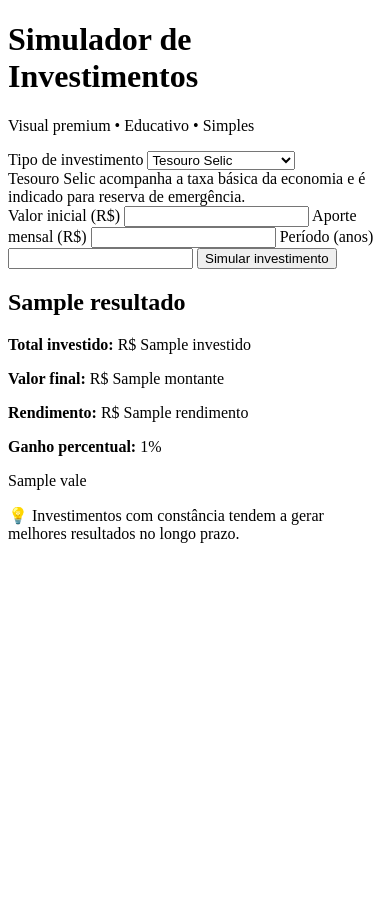
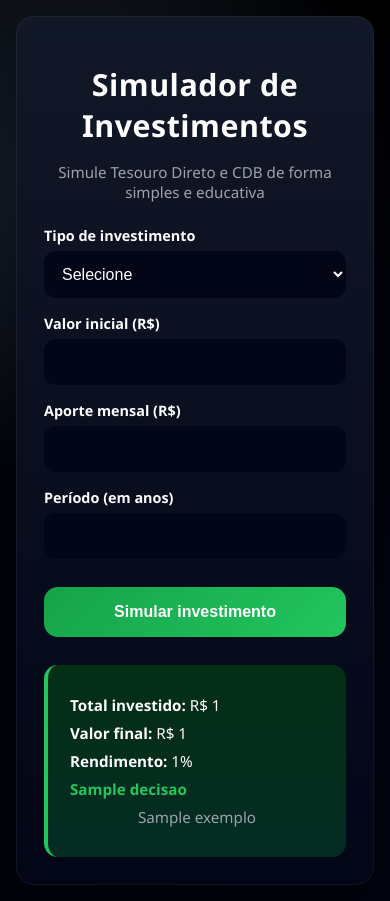
Before and after one commit to brandaoyan19-dotcom/Simulador-investimentos-flask, a Flask app: template templates/index.html in a window 390 px wide. Before the commit the page ends 543 px from the top, so only its background shows below. Run offline with Flask 3, Linux system fonts and the light colour scheme; the template is opened without the code that fills it: most values are stand-ins (such as "Sample title", 1, 10 or a date in 2020).

Commit message:
Visual bom e responsivo

```diff
--- a/app.py
+++ b/app.py
@@ -2,56 +2,88 @@ from flask import Flask, render_template, request
 
 app = Flask(__name__)
 
+# Taxas anuais médias (simulação educativa)
+SELIC_ANUAL = 0.105   # 10,5% ao ano
+CDI_ANUAL = 0.105     # 100% do CDI ≈ Selic
+IPCA_ANUAL = 0.045    # 4,5% ao ano
+
+
 @app.route("/", methods=["GET", "POST"])
 def index():
     resultado = None
+    mostrar_ipca_extra = False
+    mostrar_cdi = False
 
     if request.method == "POST":
         tipo = request.form.get("tipo")
-        capital = float(request.form.get("capital"))
+        valor_inicial = float(request.form.get("valor_inicial"))
         aporte = float(request.form.get("aporte"))
         anos = int(request.form.get("anos"))
 
-        selic = 0.105
-        cdi = 0.10
-        ipca = 0.045
+        meses = anos * 12
+        total_investido = valor_inicial + (aporte * meses)
 
+        # === DEFINIÇÃO DA TAXA ===
         if tipo == "selic":
-            taxa = selic
+            taxa_anual = SELIC_ANUAL
             nome = "Tesouro Selic"
 
-        elif tipo == "cdi":
-            perc_cdi = float(request.form.get("perc_cdi")) / 100
-            taxa = cdi * perc_cdi
-            nome = "CDB atrelado ao CDI"
-
         elif tipo == "ipca":
-            adicional = float(request.form.get("ipca_extra")) / 100
-            taxa = ipca + adicional
+            mostrar_ipca_extra = True
+            ipca_extra = float(request.form.get("ipca_extra"))
+            taxa_anual = IPCA_ANUAL + (ipca_extra / 100)
             nome = "Tesouro IPCA+"
 
-        meses = anos * 12
-        montante = capital
+        elif tipo == "cdb":
+            mostrar_cdi = True
+            cdi_percentual = float(request.form.get("cdi_percentual"))
+            taxa_anual = CDI_ANUAL * (cdi_percentual / 100)
+            nome = "CDB"
 
+        else:
+            taxa_anual = 0
+            nome = "Investimento"
+
+        # === CONVERSÃO PARA TAXA MENSAL ===
+        taxa_mensal = (1 + taxa_anual) ** (1 / 12) - 1
+
+        # === SIMULAÇÃO ===
+        saldo = valor_inicial
         for _ in range(meses):
-            montante = montante * (1 + taxa / 12) + aporte
+            saldo = saldo * (1 + taxa_mensal) + aporte
 
-        investido = capital + aporte * meses
-        rendimento = montante - investido
-        percentual = (rendimento / investido) * 100 if investido > 0 else 0
+        rendimento = saldo - total_investido
+        percentual = (rendimento / total_investido) * 100 if total_investido > 0 else 0
 
-        vale = "VALE A PENA" if rendimento > 0 else "NÃO VALE A PENA"
+        # === DECISÃO ===
+        if percentual >= 6:
+            decisao = "✅ Vale a pena investir"
+            exemplo = (
+                f"Esse investimento superou a inflação e aumentou seu poder de compra. "
+                f"É uma boa opção para {anos} anos pensando em segurança."
+            )
+        else:
+            decisao = "⚠️ Não vale tanto a pena"
+            exemplo = (
+                f"O rendimento foi baixo para o período. "
+                f"Talvez seja melhor comparar com outras opções ou prazos maiores."
+            )
 
         resultado = {
-            "nome": nome,
-            "montante": round(montante, 2),
-            "investido": round(investido, 2),
-            "rendimento": round(rendimento, 2),
-            "percentual": round(percentual, 2),
-            "vale": vale
+            "total_investido": f"{total_investido:,.2f}".replace(",", "X").replace(".", ",").replace("X", "."),
+            "total_final": f"{saldo:,.2f}".replace(",", "X").replace(".", ",").replace("X", "."),
+            "percentual": f"{percentual:.2f}",
+            "decisao": decisao,
+            "exemplo": exemplo,
         }
 
-    return render_template("index.html", resultado=resultado)
+    return render_template(
+        "index.html",
+        resultado=resultado,
+        mostrar_ipca_extra=mostrar_ipca_extra,
+        mostrar_cdi=mostrar_cdi
+    )
+
 
 if __name__ == "__main__":
-    app.run(host="0.0.0.0", port=5000)
+    app.run(debug=True)
--- a/static/style.css
+++ b/static/style.css
@@ -1,36 +1,46 @@
+/* RESET BÁSICO */
 * {
   box-sizing: border-box;
 }
 
+/* BODY – FUNDO PREMIUM */
 body {
   margin: 0;
-  font-family: Arial, sans-serif;
-  background: radial-gradient(circle at top, #0b1220, #020617);
+  font-family: 'Segoe UI', Arial, sans-serif;
+  background:
+    radial-gradient(circle at 20% 20%, #1e293b, transparent 40%),
+    radial-gradient(circle at 80% 80%, #020617, #000);
   min-height: 100vh;
   display: flex;
   align-items: center;
   justify-content: center;
   padding: 16px;
-  color: #fff;
+  color: #ffffff;
 }
 
-/* Card principal */
+/* CONTAINER PRINCIPAL */
 .container {
   width: 100%;
   max-width: 420px;
-  background: #111827;
-  border-radius: 16px;
-  padding: 24px;
-  box-shadow: 0 20px 60px rgba(0, 0, 0, 0.6);
+  background: linear-gradient(180deg, #111827, #020617);
+  border-radius: 18px;
+  padding: 28px;
+  box-shadow:
+    0 25px 80px rgba(0, 0, 0, 0.7),
+    inset 0 0 0 1px rgba(255, 255, 255, 0.05);
+  backdrop-filter: blur(8px);
 }
 
-/* Títulos */
+/* TÍTULO */
 h1 {
   text-align: center;
-  margin-bottom: 8px;
-  font-size: 1.8rem;
+  margin-bottom: 6px;
+  font-size: 1.9rem;
+  font-weight: 700;
+  letter-spacing: 0.5px;
 }
 
+/* SUBTÍTULO */
 .subtitle {
   text-align: center;
   color: #9ca3af;
@@ -38,86 +48,106 @@ h1 {
   font-size: 0.95rem;
 }
 
-/* Labels */
+/* LABELS */
 label {
   display: block;
   margin-top: 16px;
-  font-weight: bold;
+  margin-bottom: 6px;
+  font-weight: 600;
   font-size: 0.9rem;
 }
 
-/* Inputs */
+/* INPUTS E SELECT */
 input,
 select {
   width: 100%;
-  margin-top: 6px;
-  padding: 12px;
-  border-radius: 10px;
-  border: none;
-  font-size: 1rem;
-}
-
-/* Botão */
-button {
-  width: 100%;
-  margin-top: 24px;
   padding: 14px;
   border-radius: 12px;
   border: none;
+  font-size: 1rem;
+  background: #020617;
+  color: #ffffff;
+  outline: none;
+}
+
+/* FOCO */
+input:focus,
+select:focus {
+  box-shadow: 0 0 0 2px #22c55e;
+}
+
+/* BOTÃO */
+button {
+  width: 100%;
+  margin-top: 28px;
+  padding: 16px;
+  border-radius: 14px;
+  border: none;
+  font-size: 1rem;
+  font-weight: 600;
+  cursor: pointer;
   background: linear-gradient(135deg, #16a34a, #22c55e);
-  color: #fff;
-  font-size: 1rem;
-  font-weight: bold;
-  cursor: pointer;
+  color: #ffffff;
+  transition: transform 0.2s ease, box-shadow 0.2s ease;
 }
 
 button:hover {
-  opacity: 0.9;
+  transform: translateY(-2px);
+  box-shadow: 0 10px 25px rgba(34, 197, 94, 0.35);
 }
 
-/* Resultado */
+/* CARD DE RESULTADO */
 .card {
-  margin-top: 24px;
-  padding: 16px;
+  margin-top: 28px;
+  padding: 22px;
+  border-radius: 14px;
+  background: linear-gradient(180deg, #052e16, #022c22);
   border-left: 4px solid #22c55e;
-  background: #0f172a;
-  border-radius: 10px;
 }
 
+/* TEXTOS DO CARD */
 .card p {
   margin: 8px 0;
+  font-size: 0.95rem;
 }
 
-/* Valor destaque */
-.valor {
-  margin-top: 12px;
-  font-size: 1.4rem;
-  font-weight: bold;
+/* DESTAQUE FINAL */
+.value {
+  margin-top: 14px;
+  font-size: 1.1rem;
+  font-weight: 700;
   color: #22c55e;
 }
 
-/* Texto exemplo */
+/* TEXTO EXPLICATIVO */
 .exemplo {
-  margin-top: 20px;
+  margin-top: 18px;
   font-size: 0.85rem;
   color: #9ca3af;
   text-align: center;
 }
 
-/* 📱 TELAS PEQUENAS */
-@media (max-width: 480px) {
-  h1 {
-    font-size: 1.6rem;
+/* RESPONSIVIDADE EXTRA */
+@media (max-height: 700px) {
+  body {
+    align-items: flex-start;
   }
 
   .container {
-    padding: 20px;
+    margin-top: 24px;
+  }
+}/* ANIMAÇÃO SUAVE */
+@keyframes fadeUp {
+  from {
+    opacity: 0;
+    transform: translateY(15px);
+  }
+  to {
+    opacity: 1;
+    transform: translateY(0);
   }
 }
 
-/* 💻 TELAS GRANDES */
-@media (min-width: 1024px) {
-  .container {
-    max-width: 480px;
-  }
+.card {
+  animation: fadeUp 0.6s ease-out;
 }
--- a/templates/index.html
+++ b/templates/index.html
@@ -1,90 +1,86 @@
- <!DOCTYPE html>
-<html lang="pt-br">
+<!DOCTYPE html>
+<html lang="pt-BR">
 <head>
-<meta name="viewport" content="width=device-width, initial-scale=1.0">
+  <meta charset="UTF-8">
+  <title>Simulador de Investimentos</title>
+
+  <!-- RESPONSIVIDADE -->
+  <meta name="viewport" content="width=device-width, initial-scale=1.0">
+
+  <!-- CSS -->
+  <link rel="stylesheet" href="{{ url_for('static', filename='style.css') }}">
 </head>
+<body>
 
-<body>
   <div class="container">
     <h1>Simulador de Investimentos</h1>
-    <p class="subtitle">Visual premium • Educativo • Simples</p>
+    <p class="subtitle">
+      Simule Tesouro Direto e CDB de forma simples e educativa
+    </p>
 
-    <form method="post">
+    <!-- FORMULÁRIO -->
+    <form method="POST">
+
       <label>Tipo de investimento</label>
-      <select name="tipo" id="tipo" onchange="atualizarCampos()" required>
+      <select name="tipo" required>
+        <option value="">Selecione</option>
         <option value="selic">Tesouro Selic</option>
-        <option value="cdi">CDB atrelado ao CDI</option>
         <option value="ipca">Tesouro IPCA+</option>
+        <option value="cdb">CDB</option>
       </select>
 
-      <div id="explicacao" class="explicacao">
-        Tesouro Selic acompanha a taxa básica da economia e é indicado para reserva de emergência.
-      </div>
-
       <label>Valor inicial (R$)</label>
-      <input type="number" name="capital" required>
+      <input type="number" name="valor_inicial" step="0.01" required>
 
       <label>Aporte mensal (R$)</label>
-      <input type="number" name="aporte" required>
+      <input type="number" name="aporte" step="0.01" required>
 
-      <label>Período (anos)</label>
+      <label>Período (em anos)</label>
       <input type="number" name="anos" required>
 
-      <div id="campo_cdi" style="display:none;">
-        <label>% do CDI</label>
-        <input type="number" name="perc_cdi" placeholder="Ex: 110">
-      </div>
+      <!-- IPCA EXTRA -->
+      {% if mostrar_ipca_extra %}
+      <label>
+        IPCA + (% ao ano)
+        <small style="color:#9ca3af;">ex: 5 significa IPCA + 5%</small>
+      </label>
+      <input type="number" name="ipca_extra" step="0.01" required>
+      {% endif %}
 
-      <div id="campo_ipca" style="display:none;">
-        <label>IPCA adicional (%)</label>
-        <input type="number" name="ipca_extra" placeholder="Ex: 5">
-      </div>
+      <!-- CDI EXTRA -->
+      {% if mostrar_cdi %}
+      <label>
+        Percentual do CDI (%)
+        <small style="color:#9ca3af;">ex: 110 significa 110% do CDI</small>
+      </label>
+      <input type="number" name="cdi_percentual" step="0.01" required>
+      {% endif %}
 
       <button type="submit">Simular investimento</button>
     </form>
 
+    <!-- RESULTADO -->
     {% if resultado %}
     <div class="card">
-      <h2>{{ resultado.nome }}</h2>
-      <p><strong>Total investido:</strong> R$ {{ resultado.investido }}</p>
-      <p><strong>Valor final:</strong> R$ {{ resultado.montante }}</p>
-      <p><strong>Rendimento:</strong> R$ {{ resultado.rendimento }}</p>
-      <p><strong>Ganho percentual:</strong> {{ resultado.percentual }}%</p>
 
-      <div class="vale">{{ resultado.vale }}</div>
+      <p><strong>Total investido:</strong> R$ {{ resultado.total_investido }}</p>
+
+      <p><strong>Valor final:</strong> R$ {{ resultado.total_final }}</p>
+
+      <p><strong>Rendimento:</strong> {{ resultado.percentual }}%</p>
+
+      <p class="value">
+        {{ resultado.decisao }}
+      </p>
+
+      <p class="exemplo">
+        {{ resultado.exemplo }}
+      </p>
+
     </div>
     {% endif %}
 
-    <p class="exemplo">
-      💡 Investimentos com constância tendem a gerar melhores resultados no longo prazo.
-    </p>
   </div>
 
-  <script>
-    function atualizarCampos() {
-      const tipo = document.getElementById("tipo").value;
-      const campoCDI = document.getElementById("campo_cdi");
-      const campoIPCA = document.getElementById("campo_ipca");
-      const explicacao = document.getElementById("explicacao");
-
-      campoCDI.style.display = "none";
-      campoIPCA.style.display = "none";
-
-      if (tipo === "selic") {
-        explicacao.innerText =
-          "Tesouro Selic acompanha a taxa básica da economia. Ideal para reserva de emergência.";
-
-      } else if (tipo === "cdi") {
-        campoCDI.style.display = "block";
-        explicacao.innerText =
-          "CDBs atrelados ao CDI rendem uma porcentagem do CDI. Percentuais acima de 100% são mais atrativos.";
-
-      } else if (tipo === "ipca") {
-        campoIPCA.style.display = "block";
-        explicacao.innerText =
-          "Tesouro IPCA+ protege seu poder de compra e garante rendimento acima da inflação.";
-      }
-    }
-  </script>
 </body>
 </html>
```
